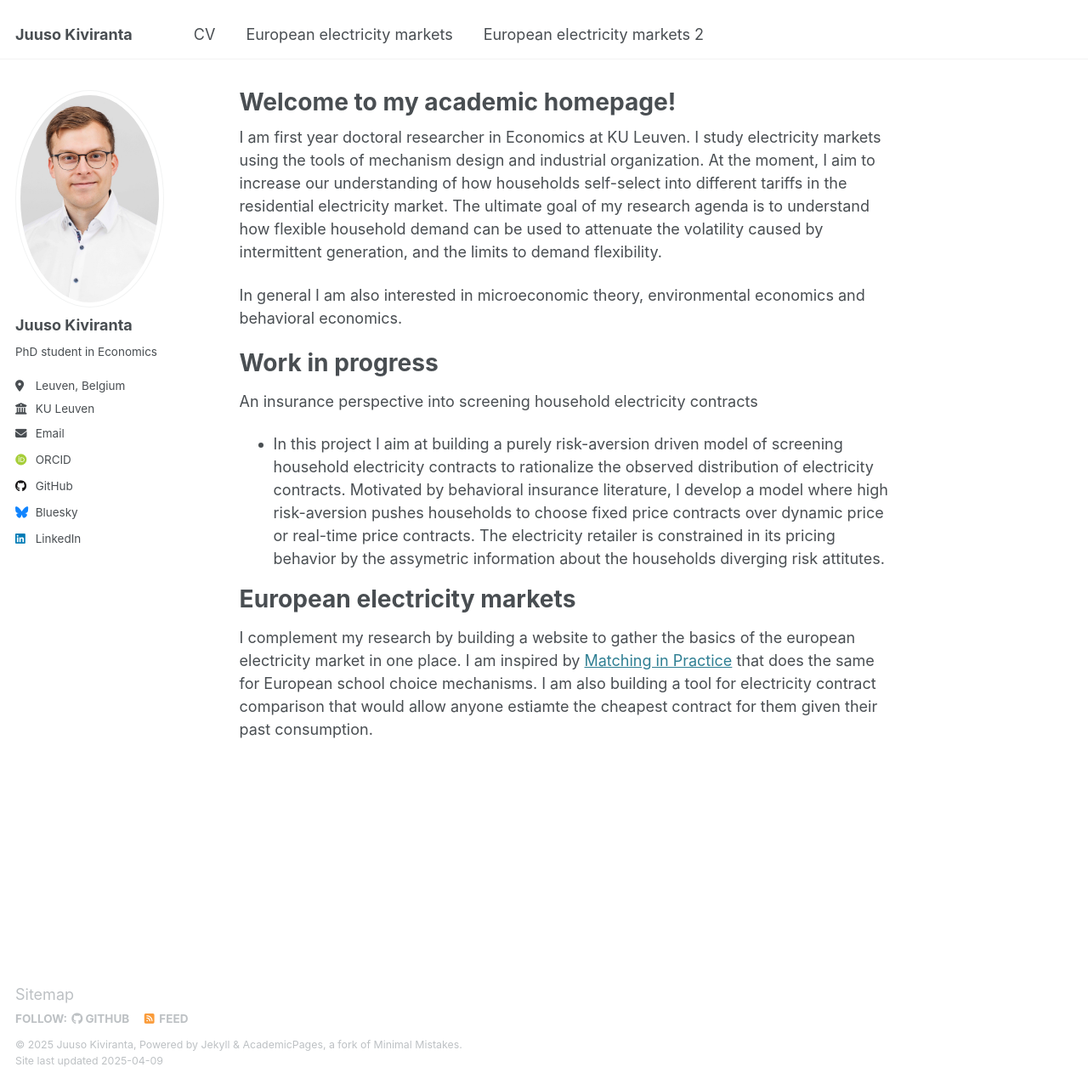
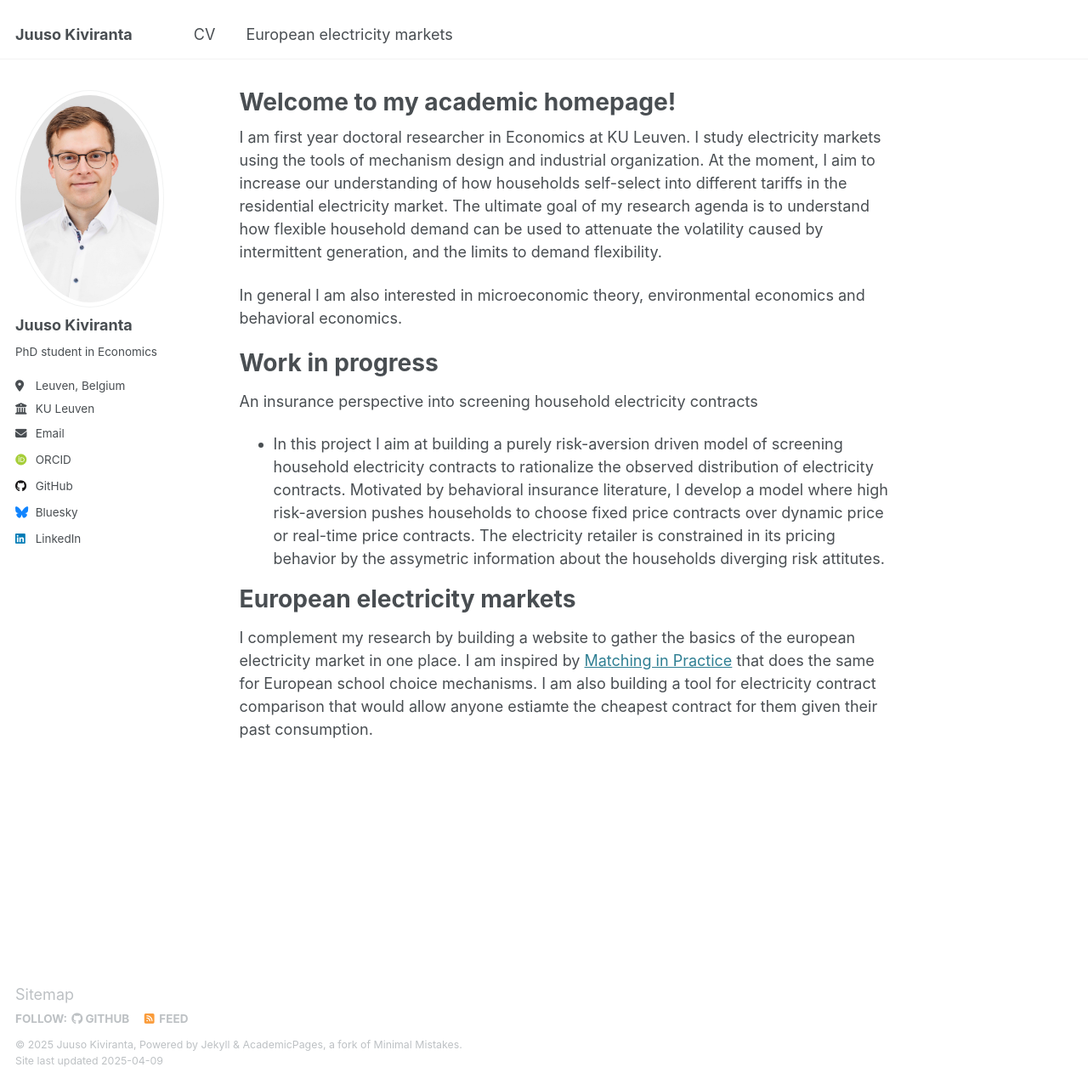
Before and after one commit to jkiviranta/jkiviranta.github.io, a Jekyll site: the page built from _pages/about.md, in a window 1280 px wide and 1276 px high. Shown: the whole window at 85% size. Built offline with Jekyll 4.4.1, drawn with Linux system fonts in a browser that asks for light colours; some web fonts are replaced.

Commit message:
Update navigation.yml

```diff
--- a/_data/navigation.yml
+++ b/_data/navigation.yml
@@ -14,6 +14,3 @@ main:
 
   - title: "European electricity markets"
     url: /eur-elec-markets/
-
-  - title: "European electricity markets 2"
-    url: /eur-elec-markets2/
```
